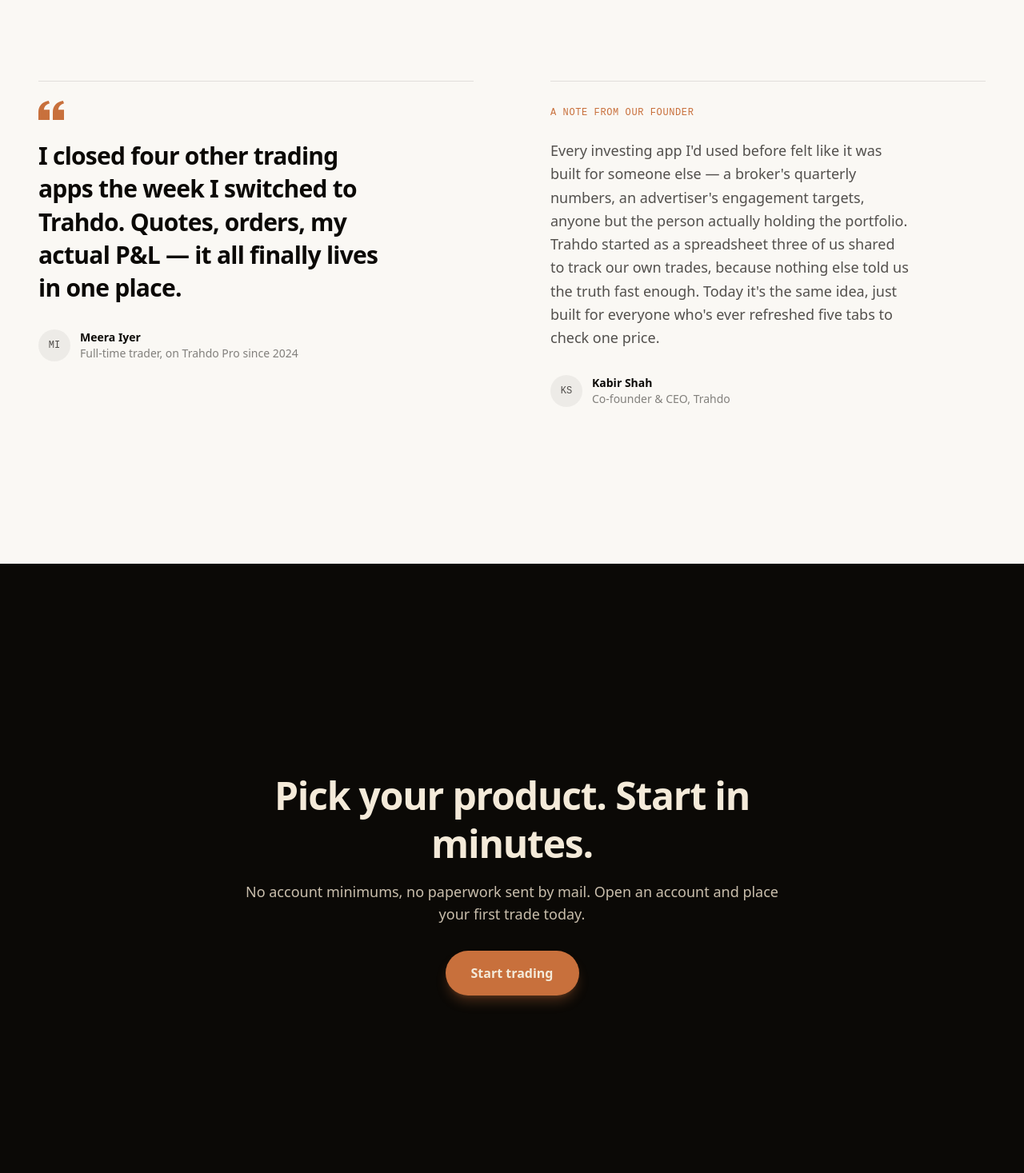
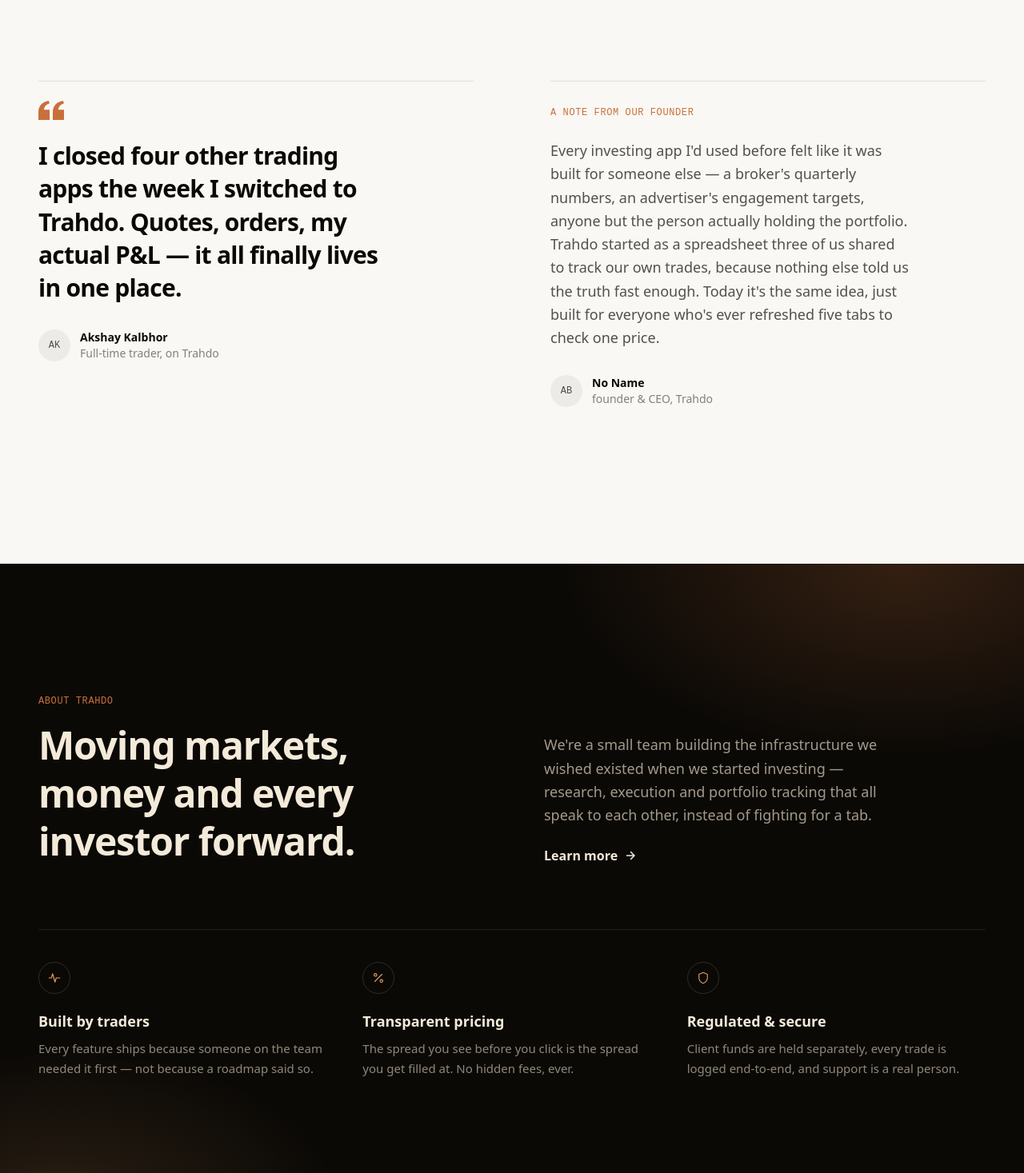
Before and after one commit to akshaykalbhor192/Trahdo-Website, a React (Vite) app: page / in a window 1280 px wide. Shown: the part 4039-5506 px from the top of the page at 80% size. Built offline with nearby package versions, Linux system fonts and the light colour scheme.

Commit message:
Replace ClosingCta with an About Trahdo section
Swaps the closing CTA for a full-width About section (statement +
trust pillars), updates Stats testimonial/founder copy, and tweaks
Products copy.

```diff
--- a/src/App.tsx
+++ b/src/App.tsx
@@ -3,7 +3,7 @@
 import Features from './components/Features'
 import Products from './components/Products'
 import Stats from './components/Stats'
-import ClosingCta from './components/ClosingCta'
+import AboutTrahdo from './components/AboutTrahdo'
 import Footer from './components/Footer'
 
 function App() {
@@ -15,7 +15,7 @@
         <Features />
         <Products />
         <Stats />
-        <ClosingCta />
+        <AboutTrahdo />
       </main>
       <Footer />
     </>
--- /dev/null
+++ b/src/components/AboutTrahdo.tsx
@@ -0,0 +1,135 @@
+import Reveal from './Reveal'
+
+const pillars = [
+  {
+    title: 'Built by traders',
+    description:
+      'Every feature ships because someone on the team needed it first — not because a roadmap said so.',
+    icon: (
+      <svg width="18" height="18" viewBox="0 0 24 24" fill="none">
+        <path
+          d="M3 12h4l2-7 4 14 2-7h6"
+          stroke="currentColor"
+          strokeWidth="1.5"
+          strokeLinecap="round"
+          strokeLinejoin="round"
+        />
+      </svg>
+    ),
+  },
+  {
+    title: 'Transparent pricing',
+    description:
+      'The spread you see before you click is the spread you get filled at. No hidden fees, ever.',
+    icon: (
+      <svg width="18" height="18" viewBox="0 0 24 24" fill="none">
+        <circle cx="7" cy="7" r="2.25" stroke="currentColor" strokeWidth="1.5" />
+        <circle cx="17" cy="17" r="2.25" stroke="currentColor" strokeWidth="1.5" />
+        <path
+          d="M18 6 6 18"
+          stroke="currentColor"
+          strokeWidth="1.5"
+          strokeLinecap="round"
+        />
+      </svg>
+    ),
+  },
+  {
+    title: 'Regulated & secure',
+    description:
+      'Client funds are held separately, every trade is logged end-to-end, and support is a real person.',
+    icon: (
+      <svg width="18" height="18" viewBox="0 0 24 24" fill="none">
+        <path
+          d="M12 3l7 3v6c0 4.5-3 7.5-7 9-4-1.5-7-4.5-7-9V6l7-3Z"
+          stroke="currentColor"
+          strokeWidth="1.5"
+          strokeLinejoin="round"
+        />
+      </svg>
+    ),
+  },
+]
+
+export default function AboutTrahdo() {
+  return (
+    <section
+      id="about"
+      data-theme="dark"
+      className="relative flex min-h-screen flex-col justify-center overflow-hidden bg-ink px-6 py-24 sm:px-8 sm:py-32 lg:px-12"
+      style={{
+        backgroundImage:
+          'radial-gradient(55% 50% at 88% 0%, rgba(200,112,60,0.22), transparent 60%), radial-gradient(45% 40% at 6% 100%, rgba(227,161,95,0.14), transparent 60%)',
+      }}
+    >
+      <div className="relative mx-auto w-full max-w-[1800px]">
+        <div className="grid gap-10 lg:grid-cols-2 lg:gap-20">
+          <div>
+            <Reveal>
+              <span className="font-mono text-xs font-medium uppercase tracking-wider text-ember">
+                About Trahdo
+              </span>
+            </Reveal>
+
+            <Reveal delay={80}>
+              <h2 className="mt-4 max-w-xl font-display text-4xl font-extrabold leading-tight tracking-tight text-cream sm:text-5xl">
+                Moving markets, money and every investor forward.
+              </h2>
+            </Reveal>
+          </div>
+
+          <div className="flex flex-col justify-end">
+            <Reveal delay={160}>
+              <p className="max-w-md text-lg leading-relaxed text-cream-muted/80">
+                We&apos;re a small team building the infrastructure we wished
+                existed when we started investing — research, execution and
+                portfolio tracking that all speak to each other, instead of
+                fighting for a tab.
+              </p>
+            </Reveal>
+
+            <Reveal delay={240} className="mt-6">
+              <a
+                href="#products"
+                className="group inline-flex w-fit items-center gap-2 font-semibold text-cream transition-colors hover:text-ember-light"
+              >
+                Learn more
+                <svg
+                  width="16"
+                  height="16"
+                  viewBox="0 0 16 16"
+                  fill="none"
+                  className="transition-transform group-hover:translate-x-1"
+                >
+                  <path
+                    d="M3.5 8h9M8.5 3.5 13 8l-4.5 4.5"
+                    stroke="currentColor"
+                    strokeWidth="1.5"
+                    strokeLinecap="round"
+                    strokeLinejoin="round"
+                  />
+                </svg>
+              </a>
+            </Reveal>
+          </div>
+        </div>
+
+        <div className="mt-20 grid gap-10 border-t border-cream/10 pt-10 sm:grid-cols-3 sm:gap-8">
+          {pillars.map((pillar, i) => (
+            <Reveal key={pillar.title} delay={i * 100}>
+              <span className="flex h-10 w-10 items-center justify-center rounded-full border border-cream/15 text-ember-light">
+                {pillar.icon}
+              </span>
+              <h3 className="mt-5 font-display text-lg font-bold text-cream">
+                {pillar.title}
+              </h3>
+              <p className="mt-2 text-[15px] leading-relaxed text-cream-muted/70">
+                {pillar.description}
+              </p>
+            </Reveal>
+          ))}
+        </div>
+      </div>
+    </section>
+  )
+}
--- a/src/components/ClosingCta.tsx
+++ /dev/null
@@ -1,34 +0,0 @@
-import Reveal from './Reveal'
-
-export default function ClosingCta() {
-  return (
-    <section
-      data-theme="dark"
-      className="flex min-h-screen flex-col justify-center bg-ink px-6 py-24 text-center sm:px-8 sm:py-32 lg:px-12"
-    >
-      <div className="mx-auto w-full max-w-2xl">
-        <Reveal>
-          <h2 className="font-display text-4xl font-extrabold leading-tight tracking-tight text-cream sm:text-5xl">
-            Pick your product. Start in minutes.
-          </h2>
-        </Reveal>
-
-        <Reveal delay={100}>
-          <p className="mt-4 text-lg text-cream-muted">
-            No account minimums, no paperwork sent by mail. Open an account
-            and place your first trade today.
-          </p>
-        </Reveal>
-
-        <Reveal delay={200} className="mt-8 flex justify-center">
-          <a
-            href="#get-started"
-            className="rounded-full bg-ember px-8 py-4 font-semibold text-cream shadow-lg shadow-ember/30 transition-transform hover:scale-[1.02]"
-          >
-            Start trading
-          </a>
-        </Reveal>
-      </div>
-    </section>
-  )
-}
--- a/src/components/Products.tsx
+++ b/src/components/Products.tsx
@@ -22,17 +22,17 @@
     name: 'Trahdo Pro',
     tagline: 'A terminal built for speed.',
     description:
-      'Level 2 order books, custom scanners, and one-click execution — for traders who live in the market all day.',
+      'Trading App — for traders who live in the market all day.',
     href: '#',
     reverse: true,
     visual: <ProVisual />,
   },
   {
     eyebrow: 'Coming soon',
-    name: 'Lorem Ipsum',
-    tagline: 'Dolor sit amet consectetur.',
+    name: 'Coming Soon',
+    tagline: 'Smple Text.',
     description:
-      'Adipiscing elit sed do eiusmod tempor incididunt ut labore et dolore magna aliqua enim ad minim veniam.',
+      'Something awesome is coming soon. Be the first to know',
     href: '#',
     visual: <ComingSoonVisual />,
   },
--- a/src/components/Stats.tsx
+++ b/src/components/Stats.tsx
@@ -28,12 +28,12 @@
             </p>
             <div className="mt-8 flex items-center gap-3">
               <span className="flex h-10 w-10 items-center justify-center rounded-full bg-ink/5 font-mono text-xs font-medium text-ink/70">
-                MI
+                AK
               </span>
               <div>
-                <p className="text-sm font-semibold text-ink">Meera Iyer</p>
+                <p className="text-sm font-semibold text-ink">Akshay Kalbhor</p>
                 <p className="text-sm text-ink/50">
-                  Full-time trader, on Trahdo Pro since 2024
+                  Full-time trader, on Trahdo
                 </p>
               </div>
             </div>
@@ -57,11 +57,11 @@
             </p>
             <div className="mt-8 flex items-center gap-3">
               <span className="flex h-10 w-10 items-center justify-center rounded-full bg-ink/5 font-mono text-xs font-medium text-ink/70">
-                KS
+                AB
               </span>
               <div>
-                <p className="text-sm font-semibold text-ink">Kabir Shah</p>
-                <p className="text-sm text-ink/50">Co-founder &amp; CEO, Trahdo</p>
+                <p className="text-sm font-semibold text-ink">No Name</p>
+                <p className="text-sm text-ink/50">founder &amp; CEO, Trahdo</p>
               </div>
             </div>
           </div>
```
